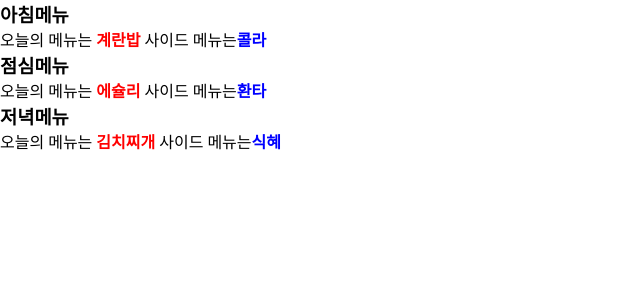
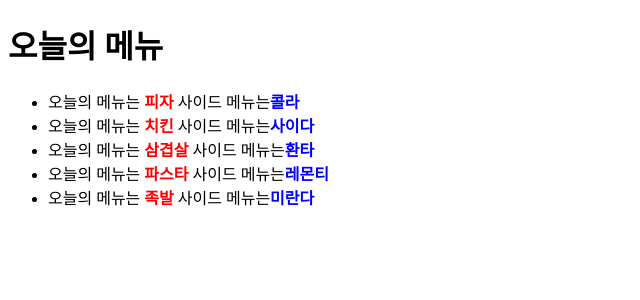
Before and after one commit to joo-seongchan/base_react, a React (Create React App) app: page / in a window 1280 px wide. Shown: the top 300 px of the page, without its empty margins (0-640 px from the left). Built offline with nearby package versions, Linux system fonts and the light colour scheme.

Commit message:
props_ex

```diff
--- a/src/App.js
+++ b/src/App.js
@@ -5,7 +5,10 @@ import {
   FnComponents_1,
   FnComponents_2,
 } from "./components/2_component/FnComponent";
-import { FoodMenu } from "./components/2_component/FoodMenu";
+// import { Menus } from "./components/3_props/Menus";
+import { Menus_ex } from "./components/3_props/Menus_ex";
+import { Subject } from "./components/3_props/Subject";
+import { subJectDb, MenusDb } from "./db";
 
 const App = () => {
   return (
@@ -16,18 +19,12 @@ const App = () => {
       {/* <FnComponents_1 />
       <FnComponents_2 /> */}
       {/* <ClassComponent /> */}
+      {/* 2일차 */}
 
-      {/* *props
-      =><컴포넌트 프롭스명 = "값"/> */}
-      <h3>아침메뉴</h3>
-      <FoodMenu menuName="계란밥" drink="콜라" />
-
-      <h3>점심메뉴</h3>
-      <FoodMenu menuName="에슐리" drink="환타" />
-
-      <h3>저녁메뉴</h3>
-      <FoodMenu menuName="김치찌개" drink="식혜" />
-      {/* 2일차 */}
+      {/* <Menus /> */}
+      <Menus_ex Menus={MenusDb} />
+      {/* <Subject sub={subJectDb} /> */}
+      {/* 3일차 */}
     </div>
   );
 };
--- /dev/null
+++ b/src/components/3_props/Menus.js
@@ -0,0 +1,18 @@
+import { FoodMenu } from "../2_component/FoodMenu";
+
+export const Menus = () => {
+  return (
+    <>
+      {/* *props
+      =><컴포넌트 프롭스명 = "값"/> */}
+      <h3>아침메뉴</h3>
+      <FoodMenu menuName="계란밥" drink="콜라" />
+
+      <h3>점심메뉴</h3>
+      <FoodMenu menuName="에슐리" drink="환타" />
+
+      <h3>저녁메뉴</h3>
+      <FoodMenu menuName="김치찌개" drink="식혜" />
+    </>
+  );
+};
--- /dev/null
+++ b/src/components/3_props/Menus_ex.js
@@ -0,0 +1,32 @@
+import { FoodMenu } from "../2_component/FoodMenu";
+
+export const Menus_ex = ({ Menus }) => {
+  //   console.log(Menus);
+  return (
+    <>
+      <h1>오늘의 메뉴</h1>
+      <ul>
+        <li>
+          {/* 오늘의 메뉴는 {Menus[0].Main} 사이드 {Menus[0].side} */}
+          <FoodMenu menuName={Menus[0].Main} drink={Menus[0].side} />
+        </li>
+        <li>
+          {/* 오늘의 메뉴는 {Menus[1].Main} 사이드 {Menus[1].side} */}
+          <FoodMenu menuName={Menus[1].Main} drink={Menus[1].side} />
+        </li>
+        <li>
+          {/* 오늘의 메뉴는 {Menus[2].Main} 사이드 {Menus[2].side} */}
+          <FoodMenu menuName={Menus[2].Main} drink={Menus[2].side} />
+        </li>
+        <li>
+          {/* 오늘의 메뉴는 {Menus[3].Main} 사이드 {Menus[3].side} */}
+          <FoodMenu menuName={Menus[3].Main} drink={Menus[3].side} />
+        </li>
+        <li>
+          {/* 오늘의 메뉴는 {Menus[4].Main} 사이드 {Menus[4].side} */}
+          <FoodMenu menuName={Menus[4].Main} drink={Menus[4].side} />
+        </li>
+      </ul>
+    </>
+  );
+};
--- /dev/null
+++ b/src/components/3_props/Subject.js
@@ -0,0 +1,12 @@
+export const Subject = ({ sub }) => {
+  console.log(sub[0].subjectTitle);
+  return (
+    <div>
+      <h3>수업 과목 : {sub[0].subjectTitle}</h3>
+      <h3>수업 과목 : {sub[1].subjectTitle}</h3>
+      <h3>수업 과목 : {sub[2].subjectTitle}</h3>
+      <h3>수업 과목 : {sub[3].subjectTitle}</h3>
+      <h3>수업 과목 : {sub[4].subjectTitle}</h3>
+    </div>
+  );
+};
--- /dev/null
+++ b/src/db.js
@@ -0,0 +1,50 @@
+export const subJectDb = [
+  {
+    id: 0,
+    subjectTitle: "Html",
+  },
+  {
+    id: 1,
+    subjectTitle: "Css",
+  },
+  {
+    id: 2,
+    subjectTitle: "Js",
+  },
+  {
+    id: 3,
+    subjectTitle: "Node",
+  },
+  {
+    id: 4,
+    subjectTitle: "React",
+  },
+];
+
+export const MenusDb = [
+  {
+    id: 0,
+    Main: "피자",
+    side: "콜라",
+  },
+  {
+    id: 1,
+    Main: "치킨",
+    side: "사이다",
+  },
+  {
+    id: 2,
+    Main: "삼겹살",
+    side: "환타",
+  },
+  {
+    id: 3,
+    Main: "파스타",
+    side: "레몬티",
+  },
+  {
+    id: 4,
+    Main: "족발",
+    side: "미란다",
+  },
+];
--- a/src/styles/style.css
+++ b/src/styles/style.css
@@ -1,7 +1,7 @@
-*{
+/* *{
     margin: 0;
     padding: 0;
-}
+} */
 
 i{
     font-weight: 900;
```
